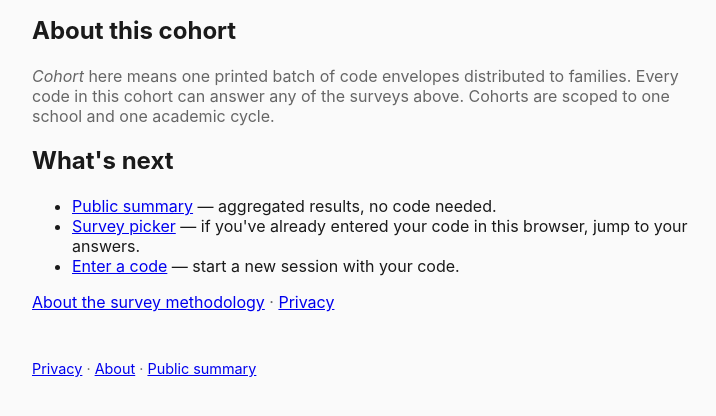
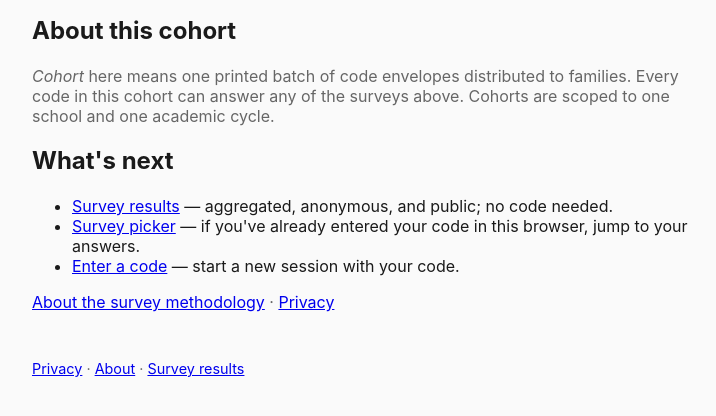
Before and after one commit to SiliconSaga/ting, a FastAPI app: template src/ting/templates/public/cohort.html in a window 1280 px wide. Shown: the part 192-608 px from the top of the page, without its empty margins (264-980 px from the left). Run offline with FastAPI, Linux system fonts and the light colour scheme; the template is opened without the code that fills it, so the values that code supplies are empty; parts of the project's set-up code (start-up, migrations or seed data) failed here and were passed over.

Commit message:
feat(ui): rename Public summary -> Survey results; HTML 404 for unmatched routes
Final MVP-functional polish before the styling pass:

**1. Renamed "Public summary" to "Survey results"** everywhere. The
visible "results" framing reads more directly than "summary," and
the link being publicly accessible already communicates the "public"
part. Added an explicit privacy bullet noting the public-but-
anonymous combination so the trade-off is spelled out.

**2. HTML error page for unmatched routes.** FastAPI's "route not
found" raises `starlette.exceptions.HTTPException` (the parent of
`fastapi.HTTPException`); the previous handler only caught the
subclass, so `/sdfgsdfg` returned raw JSON. Rebind the handler to
the Starlette base class so every 4xx/5xx flows through the same
HTML-or-JSON content negotiation.

49/49 tests still passing. This effectively closes the MVP-functional
arc; next iteration is the styling pass (logo, background, dark/light
mode).

Co-Authored-By: Claude Opus 4.6 <noreply@anthropic.com>

```diff
--- a/src/ting/app.py
+++ b/src/ting/app.py
@@ -1,9 +1,9 @@
 from fastapi import FastAPI, Request
-from fastapi.exceptions import HTTPException
-from fastapi.responses import HTMLResponse, JSONResponse
+from fastapi.responses import HTMLResponse, JSONResponse  # noqa: F401
 from fastapi.staticfiles import StaticFiles
 from fastapi.templating import Jinja2Templates
 from pathlib import Path
+from starlette.exceptions import HTTPException as StarletteHTTPException
 
 from .config import get_settings
 from .routes.public import router as public_router
@@ -44,8 +44,8 @@ def create_app() -> FastAPI:
     def healthz():
         return {"status": "ok"}
 
-    @app.exception_handler(HTTPException)
-    async def html_or_json_http_handler(request: Request, exc: HTTPException):
+    @app.exception_handler(StarletteHTTPException)
+    async def html_or_json_http_handler(request: Request, exc: StarletteHTTPException):
         accept = request.headers.get("accept", "")
         # JSON for fetch/HTMX/CLI; HTML for browser top-level navigation.
         if "text/html" not in accept:
--- a/src/ting/routes/summary.py
+++ b/src/ting/routes/summary.py
@@ -70,7 +70,7 @@ def summary(
         vk.setex(cache_key, SUMMARY_CACHE_TTL, json.dumps(data, default=str))
 
     s = get_settings()
-    breadcrumb = [{"label": "Public summary"}]
+    breadcrumb = [{"label": "Survey results"}]
     if cohort:
         breadcrumb.append({"label": cohort, "href": f"/cohort/{cohort}"})
 
--- a/src/ting/templates/base.html
+++ b/src/ting/templates/base.html
@@ -29,6 +29,6 @@
 </nav>
 {% endif %}
 <main>{% block main %}{% endblock %}</main>
-<footer><a href="/privacy">Privacy</a> · <a href="/about">About</a> · <a href="/summary">Public summary</a></footer>
+<footer><a href="/privacy">Privacy</a> · <a href="/about">About</a> · <a href="/summary">Survey results</a></footer>
 </body>
 </html>
--- a/src/ting/templates/public/about.html
+++ b/src/ting/templates/public/about.html
@@ -43,5 +43,5 @@
   <li>Your most-recent answer always wins; revising is encouraged.</li>
 </ul>
 
-<p><a href="/privacy">Privacy details</a> · <a href="/summary">Public summary</a></p>
+<p><a href="/privacy">Privacy details</a> · <a href="/summary">Survey results</a></p>
 {% endblock %}
--- a/src/ting/templates/public/cohort.html
+++ b/src/ting/templates/public/cohort.html
@@ -50,7 +50,7 @@
 
 <h2>What's next</h2>
 <ul>
-  <li><a href="/summary?cohort={{ cohort.name }}">Public summary</a> — aggregated results, no code needed.</li>
+  <li><a href="/summary?cohort={{ cohort.name }}">Survey results</a> — aggregated, anonymous, and public; no code needed.</li>
   <li><a href="/survey">Survey picker</a> — if you've already entered your code in this browser, jump to your answers.</li>
   <li><a href="/">Enter a code</a> — start a new session with your code.</li>
 </ul>
--- a/src/ting/templates/public/privacy.html
+++ b/src/ting/templates/public/privacy.html
@@ -9,5 +9,6 @@
   <li>No third-party trackers, no cookies beyond a session token, no fingerprinting.</li>
   <li>Analytics are page-view counts only via GoatCounter (no cookies, respects Do-Not-Track).</li>
   <li>Your most-recent answer replaces prior answers; you can revise indefinitely.</li>
+  <li><strong>Survey results are public but anonymous.</strong> Aggregated responses appear on the <a href="/summary">Survey results</a> page for anyone to see; no entry can be traced back to a code, an envelope, or a person.</li>
 </ul>
 {% endblock %}
--- a/src/ting/templates/summary/index.html
+++ b/src/ting/templates/summary/index.html
@@ -1,6 +1,6 @@
 {# src/ting/templates/summary/index.html #}
 {% extends "base.html" %}
-{% block title %}Public Summary{% endblock %}
+{% block title %}Survey results{% endblock %}
 {% block main %}
 
 {% if nav and nav|length %}
```
